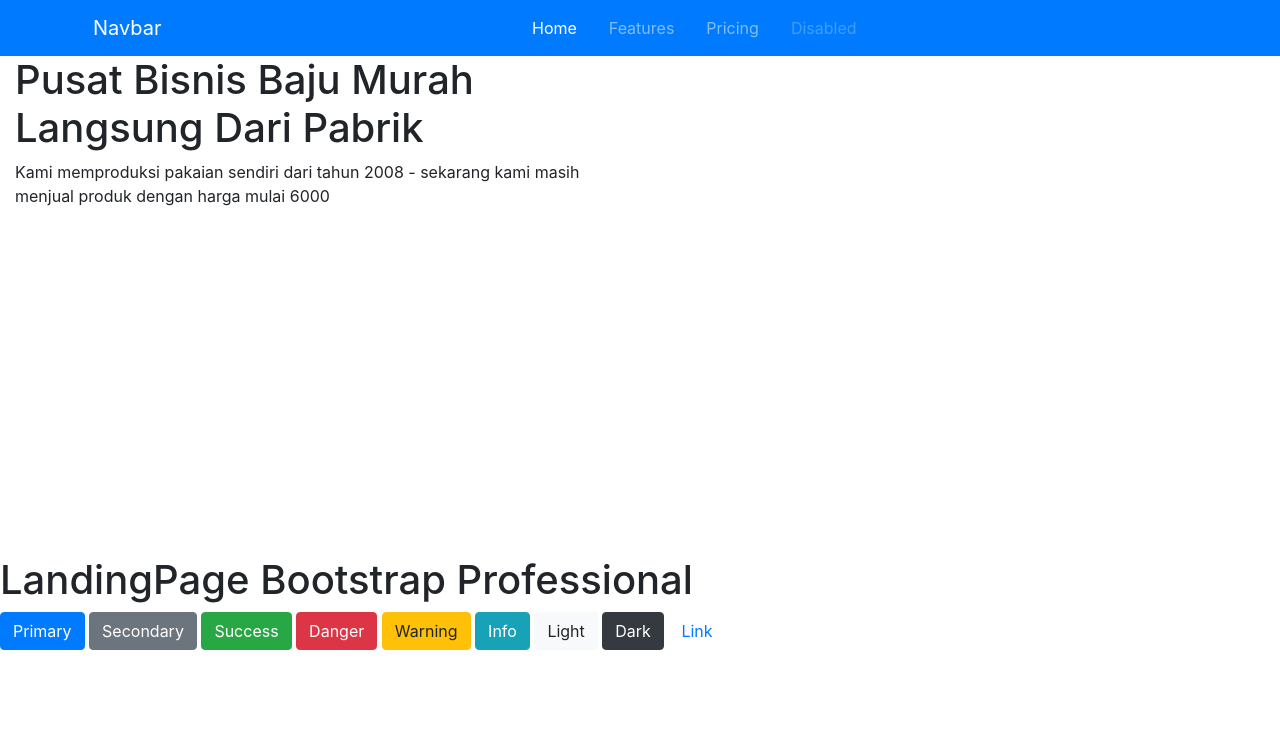
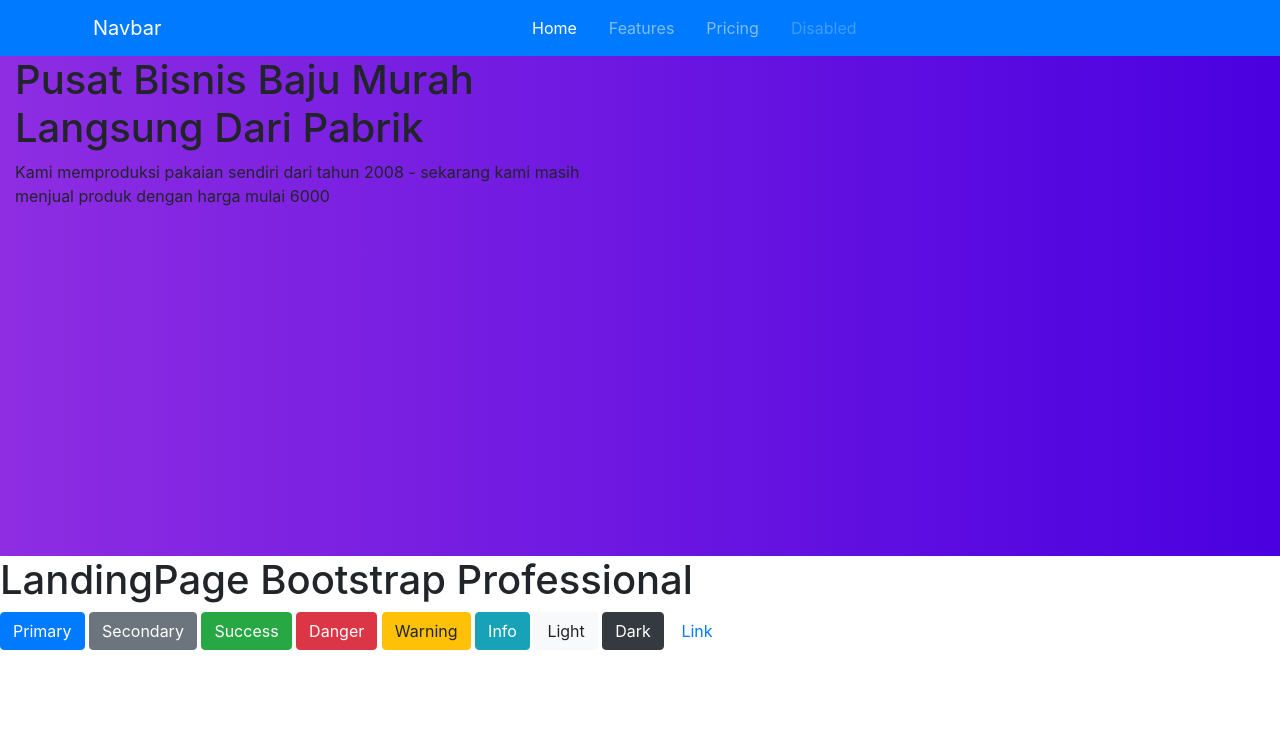
Before and after one commit to acenggebeka/landingpage-bootstrap, a plain HTML site: page index.html in a window 1280 px wide. Shown: the top 729 px of the page. Drawn offline with Linux system fonts and the light colour scheme.

Commit message:
gradient header

```diff
--- a/css/mystyle.css
+++ b/css/mystyle.css
@@ -1,3 +1,4 @@
 .header-custom{
 	height:500px;
+	background: linear-gradient(to right, #8e2de2, #4a00e0);;
 }
```
